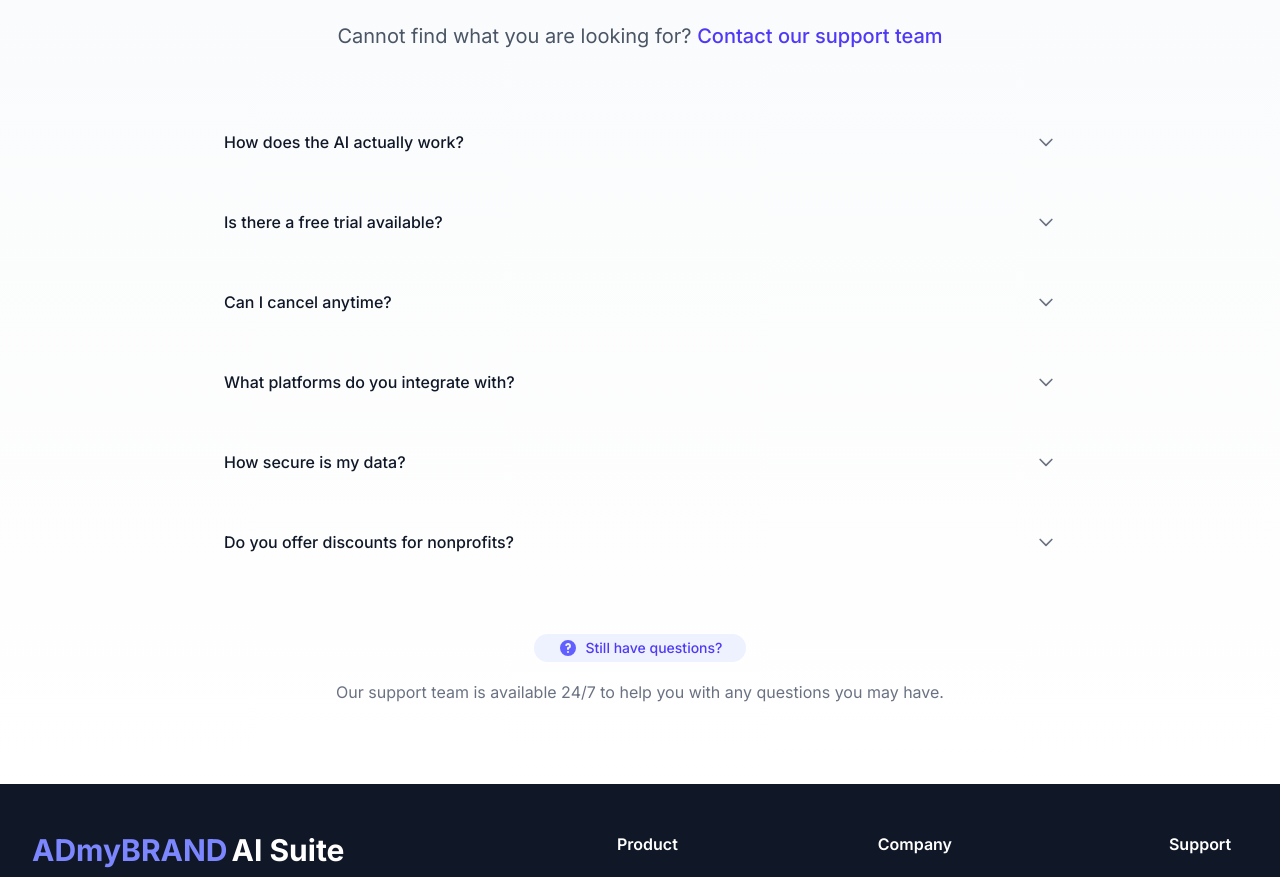
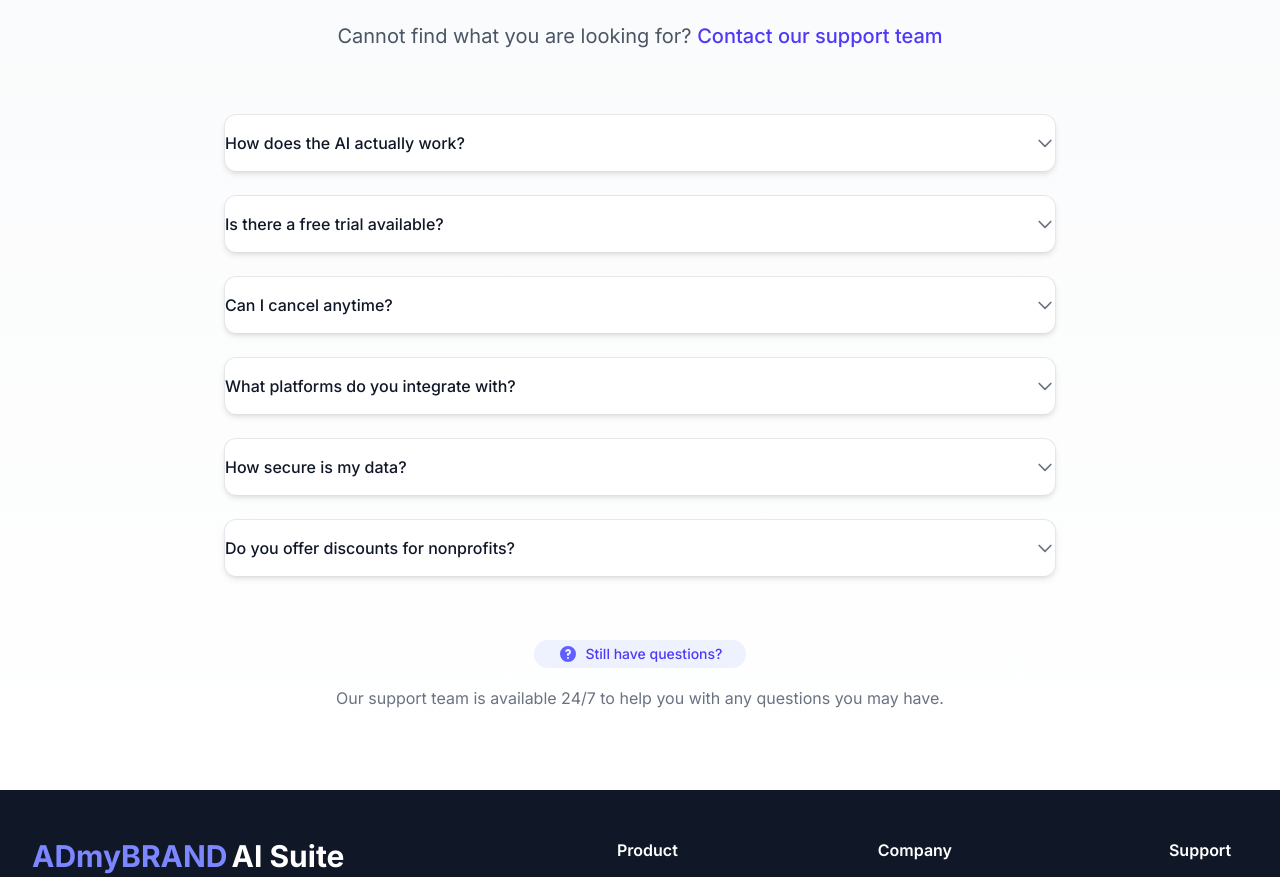
Before and after one commit to Sukanth-R/admybrandaitask, a Next.js app: page / in a window 1280 px wide. Shown: the part 4271-5148 px from the top of the page. Built offline with nearby package versions, Linux system fonts and the light colour scheme.

Commit message:
3rd commit

```diff
--- a/components/ui/Accordion.tsx
+++ b/components/ui/Accordion.tsx
@@ -6,13 +6,19 @@
   title: string
   children: React.ReactNode
   defaultOpen?: boolean
+  className?: string // ✅ Add this line
 }
 
-const Accordion: React.FC<AccordionProps> = ({ title, children, defaultOpen = false }) => {
+const Accordion: React.FC<AccordionProps> = ({
+  title,
+  children,
+  defaultOpen = false,
+  className = '', // ✅ Add this default
+}) => {
   const [isOpen, setIsOpen] = useState(defaultOpen)
 
   return (
-    <div className="border-b border-gray-200 last:border-b-0">
+    <div className={`border-b border-gray-200 last:border-b-0 ${className}`}>
       <button
         className="w-full flex justify-between items-center py-4 text-left focus:outline-none"
         onClick={() => setIsOpen(!isOpen)}
```
